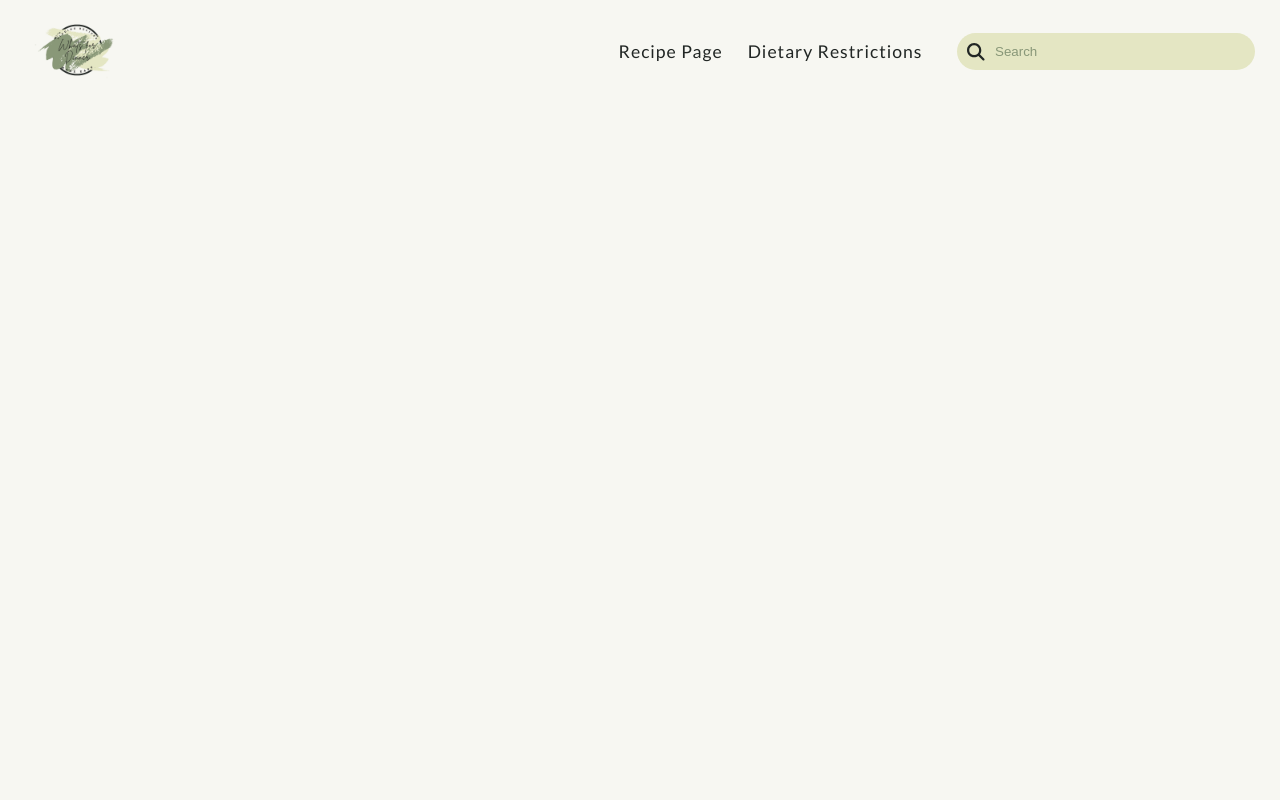
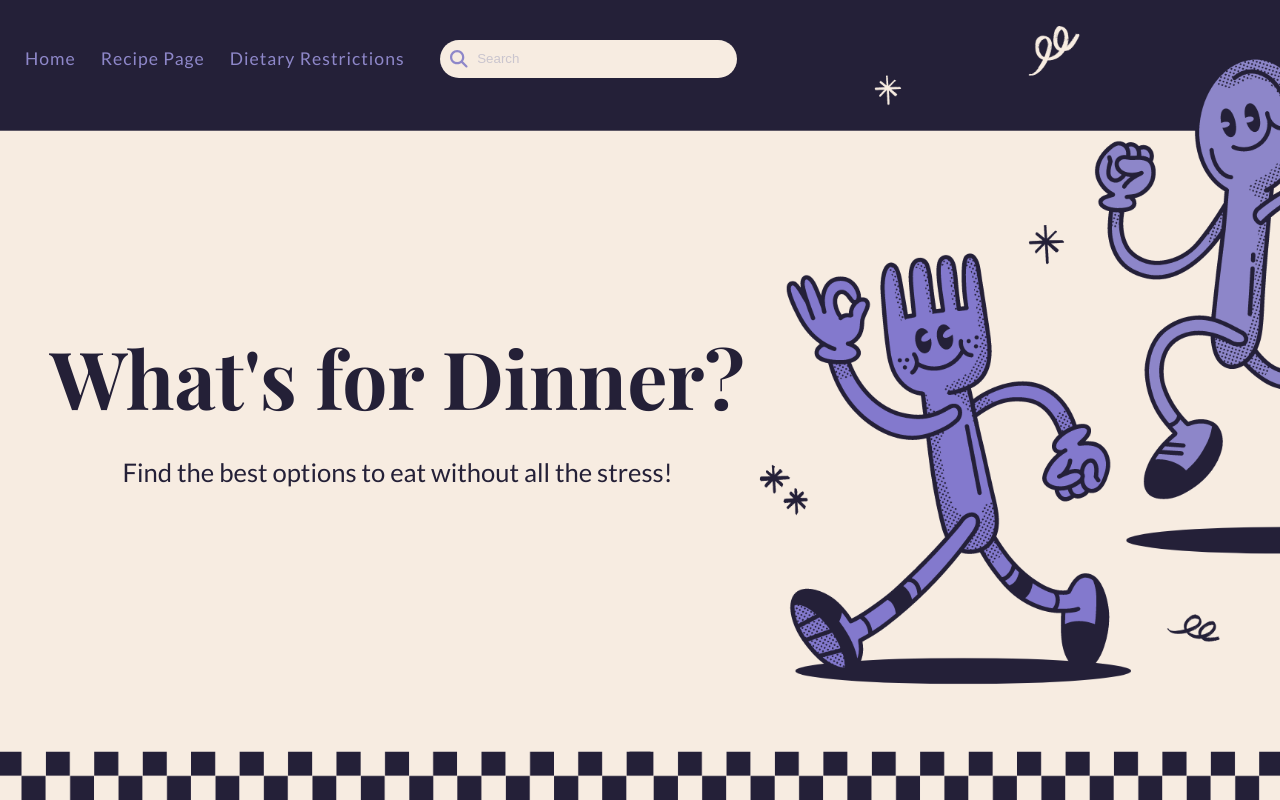
Before and after one commit to BaileyKH/WhatsForDinner, a React (Vite) app: page / in a window 1280 px wide. Built offline with nearby package versions, Linux system fonts and the light colour scheme; a web font is replaced by a local one.

Commit message:
nav restructure and addition of hero component

```diff
--- a/src/Components/NavBar/NavBar.css
+++ b/src/Components/NavBar/NavBar.css
@@ -1,8 +1,9 @@
 .navbar {
-    padding: 0 25px 25px;
+    padding: 40px 25px 25px;
     display: flex;
-    justify-content: space-between;
+    justify-content: center;
     align-items: center;
+    position: absolute;
 }
 
 .nav-logo {
@@ -22,17 +23,15 @@
 .nav-items .links{
     color: var(--secondary-color);
     text-decoration: none;
-    transition: color 0.2s ease-in-out;
 }
 
 .nav-items .links:hover {
-    color: var(--tertiary-color);
     text-decoration: underline;
     text-underline-offset: 5px;
 }
 
 .search-container {
-    background: #E4E6C3;
+    background: #F7ECE1;
     width: max-content;
     display: flex;
     justify-content: center;
--- a/src/Components/NavBar/NavBar.jsx
+++ b/src/Components/NavBar/NavBar.jsx
@@ -4,17 +4,15 @@ import { Link } from "react-router-dom";
 import { FontAwesomeIcon } from "@fortawesome/react-fontawesome";
 import { faMagnifyingGlass } from "@fortawesome/free-solid-svg-icons";
 
-import logo from "/src/assets/logo.png";
-
 import "./NavBar.css";
 
 export const NavBar = () => {
     return (
         <nav className="navbar">
-            <Link to="/">
-                <img src={logo} className="nav-logo"/>
-            </Link>
             <div className="nav-items">
+                <Link to="/" className="links">
+                    Home
+                </Link>
                 <Link to="/recipedetails" className="links">
                     Recipe Page
                 </Link>
--- /dev/null
+++ b/src/Hero/Hero.css
@@ -0,0 +1,31 @@
+.main-hero-container {
+    background-image: url("/src/assets/background.png");
+    background-repeat: no-repeat;
+    background-position: center;
+    background-size: cover;
+    display: flex;
+    align-items: center;
+    top: 0;
+    width: 100%;
+    height: 100vh;
+}
+
+.logo-container {
+    display: flex;
+    flex-direction: column;
+    justify-content: center;
+    align-items: center;
+    position: absolute;
+    margin-left: 50px;
+    line-height: 1.8;
+}
+
+.logo-container h1 {
+    color: var(--primary-color);
+    font-size: 5em;
+}
+
+.logo-container p {
+    color: var(--primary-color);
+    font-size: 1.6em;
+}
--- /dev/null
+++ b/src/Hero/Hero.jsx
@@ -0,0 +1,12 @@
+import './Hero.css'
+
+export const Hero = () => {
+    return(
+        <div className="main-hero-container">
+            <div className="logo-container">
+                <h1>What's for Dinner?</h1>
+                <p>Find the best options to eat without all the stress!</p>
+            </div>
+        </div>
+    );
+}
--- a/src/Pages/Home.jsx
+++ b/src/Pages/Home.jsx
@@ -1,6 +1,9 @@
+import { Hero } from "../Hero/Hero";
 
 export const Home = () => {
     return(
-        <></>
+        <>
+            <Hero />
+        </>
     );
 }
--- a/src/index.css
+++ b/src/index.css
@@ -1,7 +1,7 @@
 :root {
-    --primary-color: hsl(270, 6%, 7%);
-    --secondary-color: hsl(156, 7%, 14%);
-    --tertiary-color: hsl(88, 13%, 53%);
+    --primary-color: hsl(250, 27%, 17%);
+    --secondary-color: hsl(246, 38%, 66%);
+    --tertiary-color: hsl(276, 9%, 79%);
 }
 
 * {
@@ -12,7 +12,7 @@
 }
 
 body {
-    background-color: hsl(60, 24%, 96%);
+    background-color: #F7ECE1;
 }
 
 h1, h2, h3, h4, h5, h6 {
```
Also changed, not shown: src/assets/background.png (added), src/assets/logo.png (deleted).
